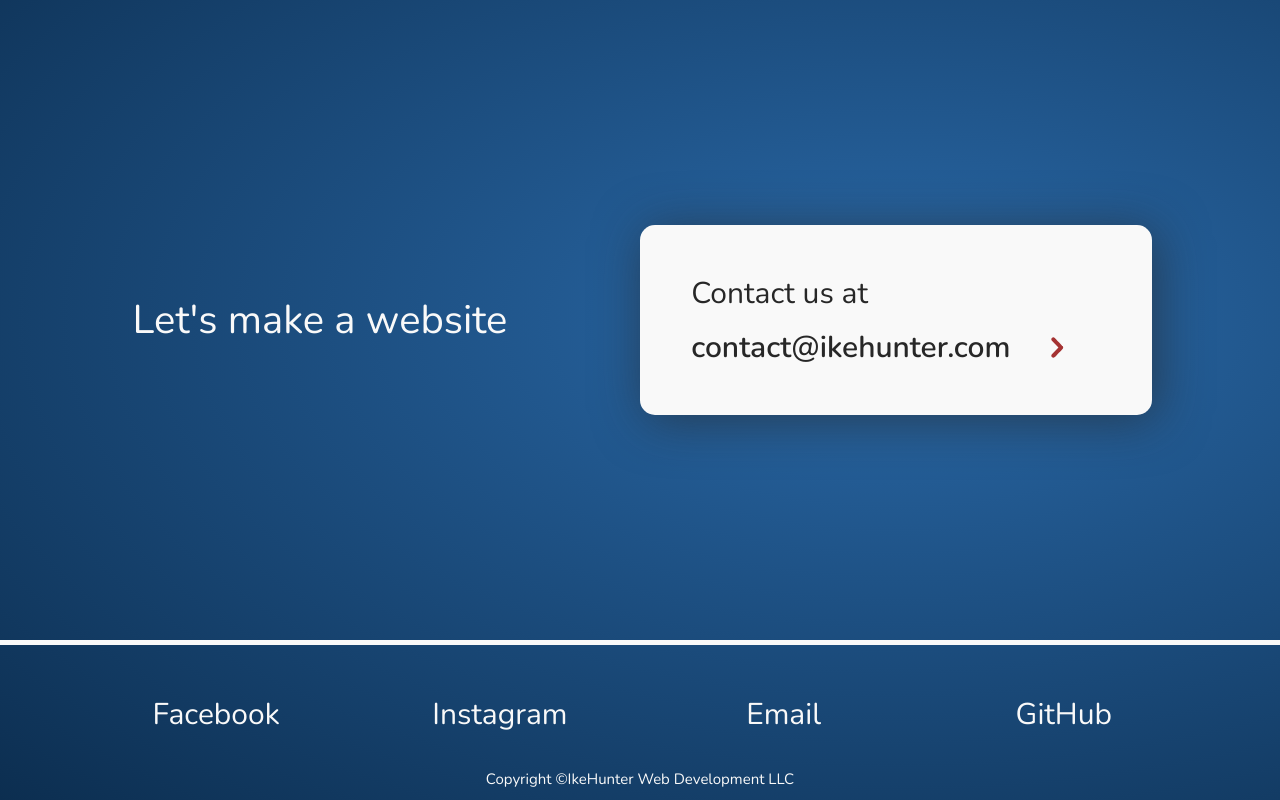
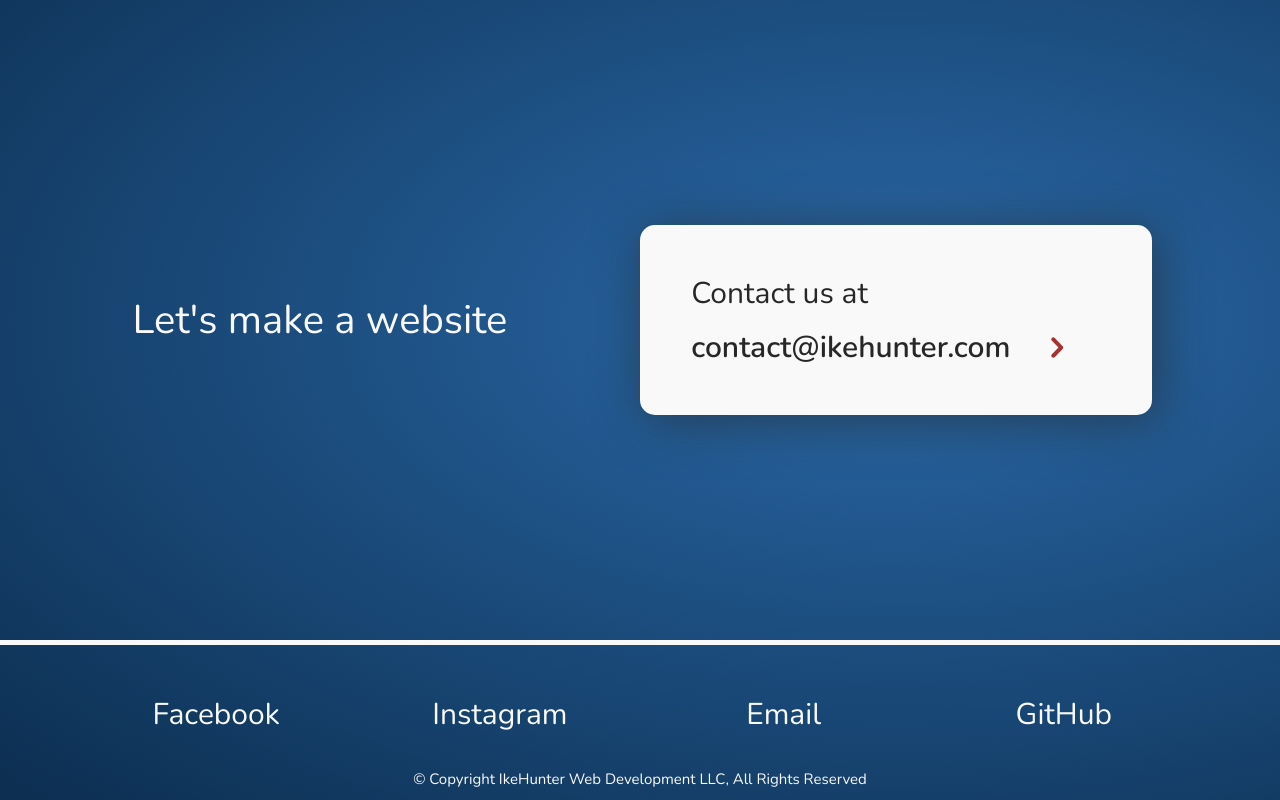
Before and after one commit to IkeHunter/Portfolio-Website, an Angular app: page / in a window 1280 px wide. Shown: the part 3685-4485 px from the top of the page. Built offline with nearby package versions, Linux system fonts and the light colour scheme; no server answers.

Commit message:
edit contact and footer

```diff
--- a/src/app/contact/contact.component.html
+++ b/src/app/contact/contact.component.html
@@ -29,6 +29,6 @@
       <a href="mailto:contact@ikehunter.com?subject=New Website Request" class="footer__container--link">Email</a>
       <a target="_blank" href="https://github.com/IkeHunter" class="footer__container--link">GitHub</a>
     </div>
-    <span class="footer__copyright">Copyright &copy;IkeHunter Web Development LLC</span>
+    <span class="footer__copyright">&copy; Copyright IkeHunter Web Development LLC, All Rights Reserved</span>
   </footer>
 </section>
--- a/src/app/contact/contact.component.scss
+++ b/src/app/contact/contact.component.scss
@@ -2,7 +2,6 @@
 
 .section-contact {
   height: 100vh;
-  // background-color: $color-primary-dark;
   background-image: radial-gradient(ellipse at 70% 40%, $color-primary, $color-primary-dark);
   color: $color-white;
 
@@ -135,6 +134,11 @@
 
         flex: 0 0 10%;
         text-align: center;
+        transition: all .15s;
+
+        &:hover {
+          transform: rotate(-2deg) scale(1.08);
+        }
 
         @include respond(phone) {
           font-size: 2rem;
```
